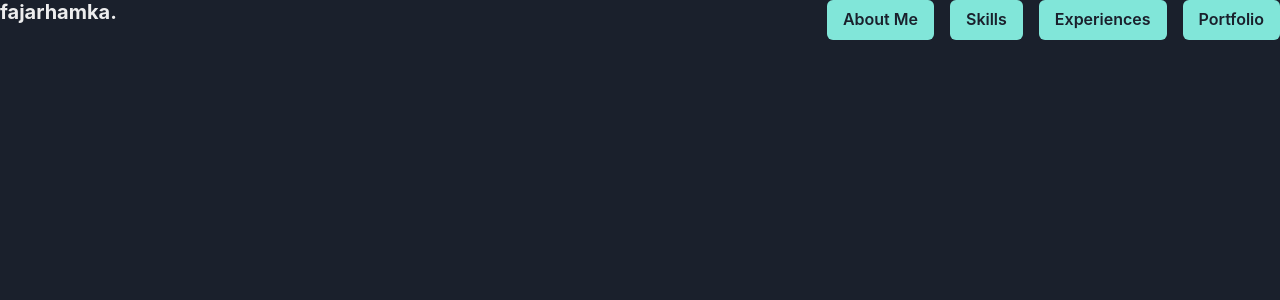
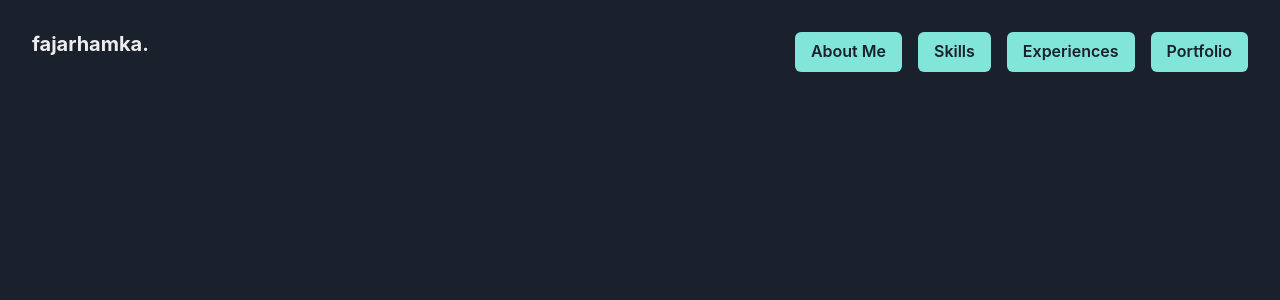
Before and after one commit to fajartd02/portfolio, a Next.js app: page / in a window 1280 px wide. Shown: the top 300 px of the page. Built offline with nearby package versions, Linux system fonts and the light colour scheme.

Commit message:
adding padding on navbar

```diff
--- a/components/Header.tsx
+++ b/components/Header.tsx
@@ -3,7 +3,7 @@ import React from 'react'
 
 function Header() {
   return (
-    <Flex>
+    <Flex p={8}>
         <Box>
             <Heading size='md'>fajarhamka.</Heading>
         </Box>
```
